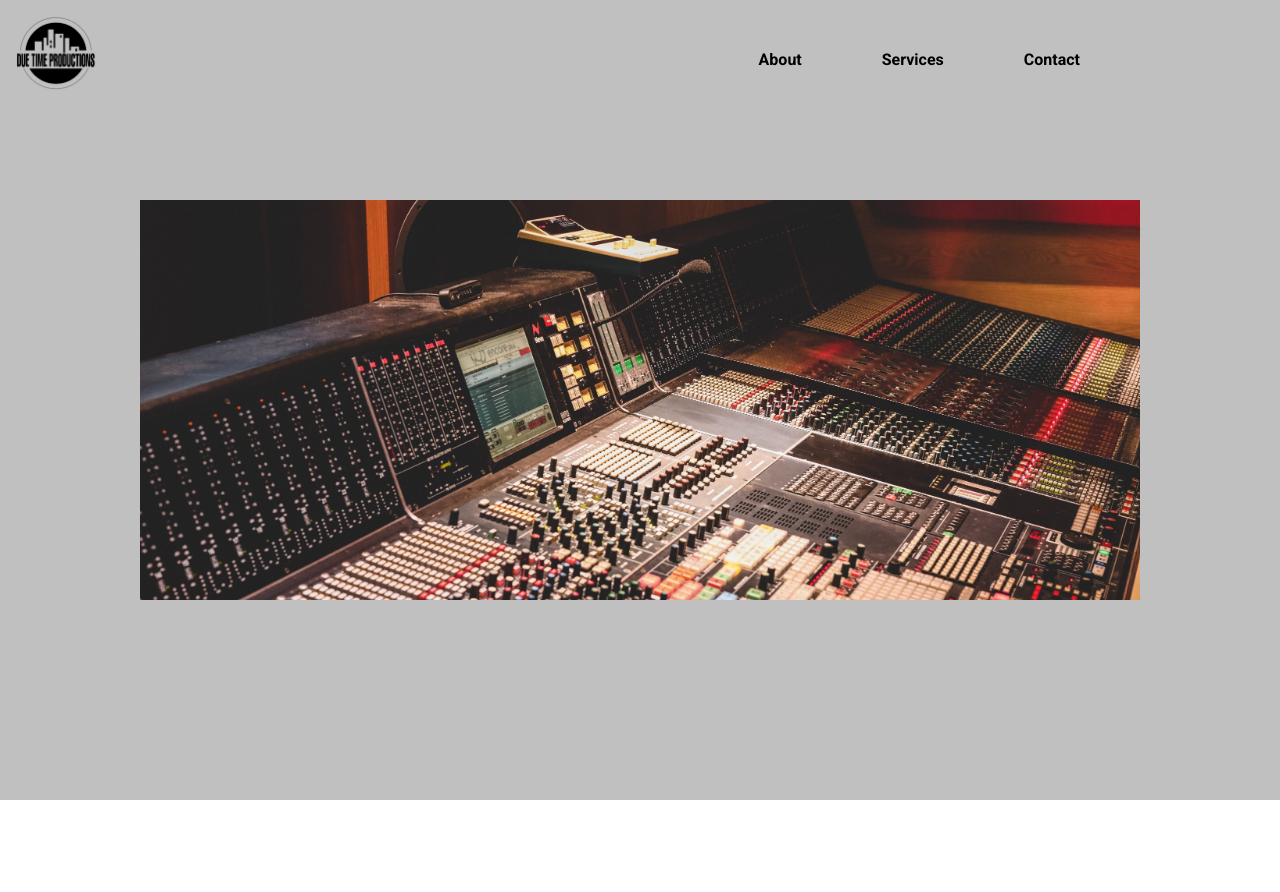
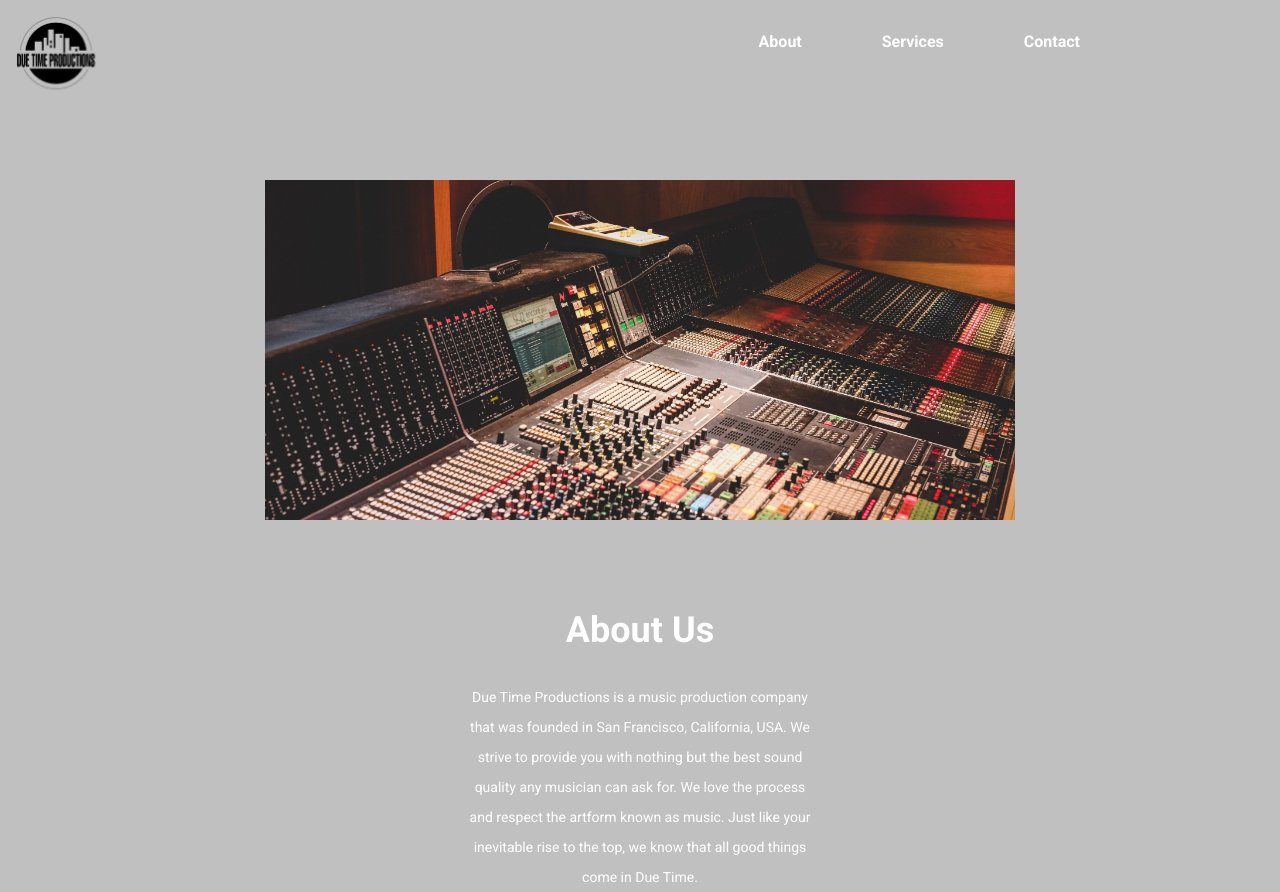
Before and after one commit to alonzomori/demo-website, a React (Vite) app in the folder demo-website/: page / in a window 1280 px wide. Before the commit the page ends 800 px from the top, so only its background shows below. Built offline with nearby package versions, Linux system fonts and the light colour scheme.

Commit message:
About Section Done

```diff
--- a/demo-website/src/App.jsx
+++ b/demo-website/src/App.jsx
@@ -3,13 +3,14 @@ import Header from './components/Header'
 import './index.css'
 import Navigation from './components/Navigation'
 import Banner from './components/Banner'
+import About from './components/About'
 
 function App() {
   return (
-      <main className='bg-[#C0C0C0] h-[100vh] w-[100vw] flex justify-center'>
-      <Header />
+      <main className='bg-[#C0C0C0] min-h-screen w-full flex flex-col items-center'>
       <Navigation />
       <Banner />
+      <About />
       </main>
   )
 }
--- /dev/null
+++ b/demo-website/src/components/About.jsx
@@ -0,0 +1,10 @@
+function About() {
+    return (
+        <section className="w-full flex flex-col items-center justify-center text-center px-6 pb-0">
+        <h1 className="text-4xl font-bold text-white mb-28 mt-[-30px]">About Us</h1>
+        <p className="w-[350px] mt-[-100px] pt-5 mx-auto leading-[30px] text-[14px] text-white">Due Time Productions is a music production company that was founded in San Francisco, California, USA. We strive to provide you with nothing but the best sound quality any musician can ask for. We love the process and respect the artform known as music. Just like your inevitable rise to the top, we know that all good things come in Due Time. </p>
+        </section>
+    )
+}
+
+export default About
--- a/demo-website/src/components/Banner.jsx
+++ b/demo-website/src/components/Banner.jsx
@@ -2,8 +2,8 @@ import RecordingStudio from '../assets/images/recording-studio.jpg'
 
 function Banner() {
     return (
-        <div className="h-screen flex items-center justify-center">
-    <img src={RecordingStudio} className="w-full md:w-800 lg:w-900 max-w-[1000px] max-h-[400px] object-cover" />
+        <div className="h-[80vh] flex items-center justify-center">
+    <img src={RecordingStudio} className="pt-15 w-full md:w-800 lg:w-900 max-w-[750px] max-h-[400px] object-cover" />
         </div>
     )
 }
--- a/demo-website/src/components/Navigation.jsx
+++ b/demo-website/src/components/Navigation.jsx
@@ -1,18 +1,20 @@
 import { useState } from "react";
 import { FontAwesomeIcon } from '@fortawesome/react-fontawesome';
 import { faBars, faTimes } from '@fortawesome/free-solid-svg-icons';
+import Header from '../components/Header'
 
 function Navigation() {
     const [open, setOpen] = useState(false);
 
     return (
-        <nav className="fixed top-12 right-0 w-full z-50">
+        <nav className="mx-auto py-[30px] bg-[#C0C0C0] fixed top-0 w-full z-[102]">
+            <Header />
             <div className="flex justify-end pr-6 md:pr-50">
                 {/* Desktop */}
             <ul className="hidden md:flex space-x-6 md:space-x-20">
-                <li className="cursor-pointer"><strong>About</strong></li>
-                <li className="cursor-pointer"><strong>Services</strong></li>
-                <li className="cursor-pointer"><strong>Contact</strong></li>
+                <li className="cursor-pointer text-white"><strong>About</strong></li>
+                <li className="cursor-pointer text-white"><strong>Services</strong></li>
+                <li className="cursor-pointer text-white"><strong>Contact</strong></li>
             </ul>
 
                 {/* Mobile Hamburger Icon */}
```
